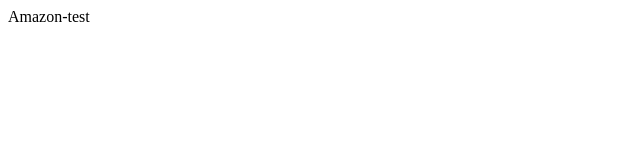
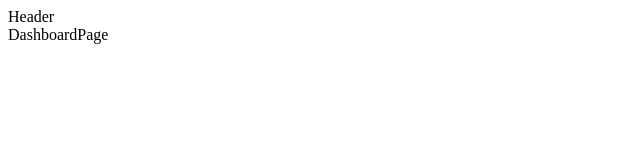
Before and after one commit to irapanch/amazon-react-ts, a React (Vite) app: page /amazon-react-ts/dashboard in a window 1280 px wide. Shown: the top 160 px of the page, without its empty margins (0-640 px from the left). Built offline with nearby package versions, Linux system fonts and the light colour scheme.

Commit message:
created Routes

```diff
--- a/package.json
+++ b/package.json
@@ -15,7 +15,9 @@
   "dependencies": {
     "gh-pages": "^6.1.1",
     "react": "^18.2.0",
-    "react-dom": "^18.2.0"
+    "react-dom": "^18.2.0",
+    "react-router-dom": "^6.23.1",
+    "styled-components": "^6.1.11"
   },
   "devDependencies": {
     "@types/react": "^18.2.66",
--- a/src/App.tsx
+++ b/src/App.tsx
@@ -1,5 +1,23 @@
-function App() {
-  return <>Amazon-test</>;
-}
+import { FC } from "react";
+import { Route, Routes } from "react-router-dom";
+import Layout from "./components/Layout/Layout";
+import HomePage from "./pages/HomePage";
+import AboutPage from "./pages/AboutPage";
+import NotFoundPage from "./pages/NotFoundPage";
+import DashboardPage from "./pages/DashboardPage";
+
+const App: FC = () => {
+  return (
+    <Routes>
+      <Route path="/" element={<Layout />}>
+        <Route index element={<HomePage />} />
+        <Route path="/about" element={<AboutPage />} />
+        <Route path="/dashboard" element={<DashboardPage />} />
+
+        <Route path="*" element={<NotFoundPage />} />
+      </Route>
+    </Routes>
+  );
+};
 
 export default App;
--- /dev/null
+++ b/src/components/Header/Header.tsx
@@ -0,0 +1,7 @@
+import { FC } from "react";
+
+const Header: FC = () => {
+  return <div>Header</div>;
+};
+
+export default Header;
--- /dev/null
+++ b/src/components/Layout/Layout.tsx
@@ -0,0 +1,18 @@
+import { FC, Suspense } from "react";
+import Header from "../Header/Header";
+import { Outlet } from "react-router-dom";
+
+const Layout: FC = () => {
+  return (
+    <>
+      <Header />
+      <main>
+        <Suspense fallback={"loading..."}>
+          <Outlet />
+        </Suspense>
+      </main>
+    </>
+  );
+};
+
+export default Layout;
--- a/src/main.tsx
+++ b/src/main.tsx
@@ -1,9 +1,9 @@
-import React from "react";
 import ReactDOM from "react-dom/client";
 import App from "./App.tsx";
+import { BrowserRouter } from "react-router-dom";
 
 ReactDOM.createRoot(document.getElementById("root")!).render(
-  <React.StrictMode>
+  <BrowserRouter basename="amazon-react-ts">
     <App />
-  </React.StrictMode>
+  </BrowserRouter>
 );
--- /dev/null
+++ b/src/pages/AboutPage.tsx
@@ -0,0 +1,7 @@
+import { FC } from "react";
+
+const AboutPage: FC = () => {
+  return <div>AboutPage</div>;
+};
+
+export default AboutPage;
--- /dev/null
+++ b/src/pages/DashboardPage.tsx
@@ -0,0 +1,7 @@
+import { FC } from "react";
+
+const DashboardPage: FC = () => {
+  return <div>DashboardPage</div>;
+};
+
+export default DashboardPage;
--- /dev/null
+++ b/src/pages/HomePage.tsx
@@ -0,0 +1,7 @@
+import { FC } from "react";
+
+const HomePage: FC = () => {
+  return <div>HomePage</div>;
+};
+
+export default HomePage;
--- /dev/null
+++ b/src/pages/NotFoundPage.tsx
@@ -0,0 +1,7 @@
+import { FC } from "react";
+
+const NotFoundPage: FC = () => {
+  return <div>NotFoundPage</div>;
+};
+
+export default NotFoundPage;
```
Also changed, not shown: 1 other file (tests, documents, lock files or other folders).
